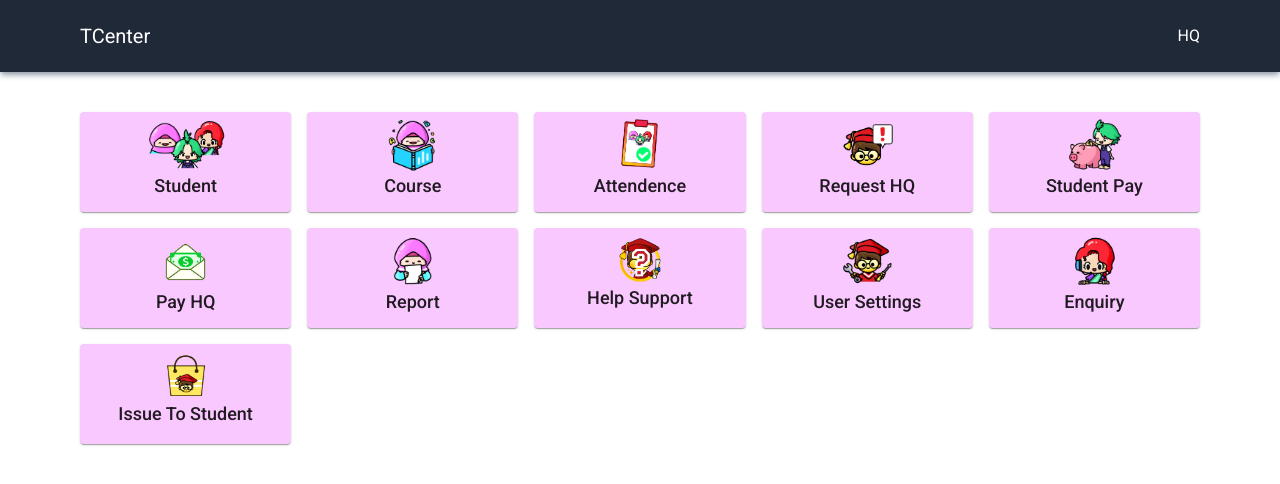
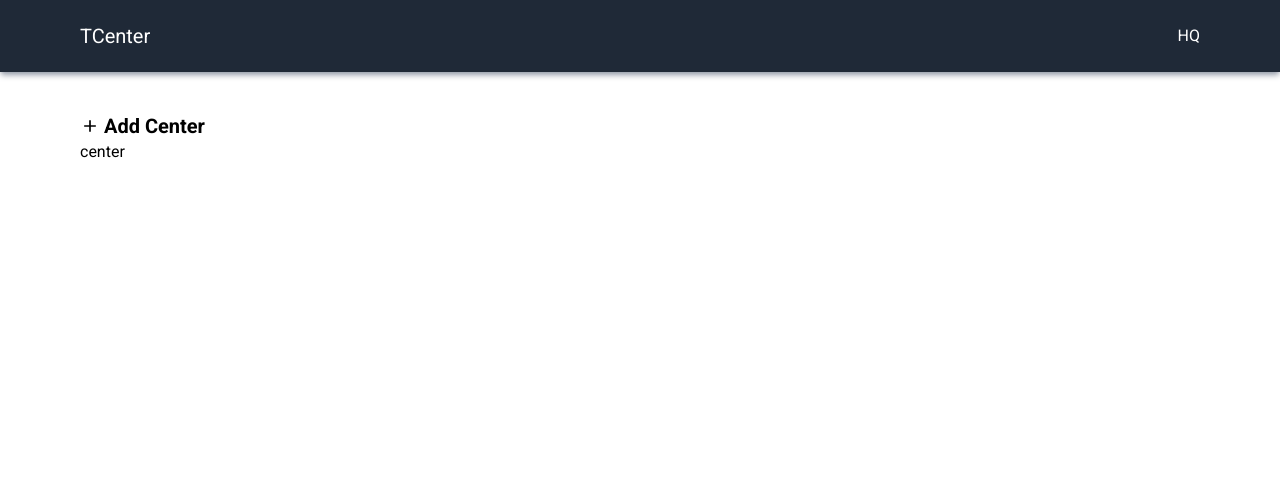
Before and after one commit to shahbazpro2/tuition_management, a React (Create React App) app: page /center in a window 1280 px wide. Shown: the top 484 px of the page. Built offline with nearby package versions, Linux system fonts and the light colour scheme.

Commit message:
Remove unnessary content

```diff
--- a/src/components/pages/center/Center.js
+++ b/src/components/pages/center/Center.js
@@ -1,22 +1,13 @@
 import React from 'react'
-import CenterCard from './CenterCard'
-import { url_attendence, url_student } from '../../functions/pageUrls';
+import AddIcon from '@mui/icons-material/Add';
+import Add from '../../common/Add';
 
 const Center = () => {
     return (
         <div className='mt-10'>
+            <Add title="Add Center" />
             <div className="grid grid-cols-2 md:grid-cols-5 gap-4">
-                <CenterCard title="Student" image='StudentsManagement.png' link={url_student} width={80} />
-                <CenterCard title="Course" image='Course.png' />
-                <CenterCard title="Attendence" image='Attendance.png' link={url_attendence} />
-                <CenterCard title="Request HQ" image="RequestHq.png" />
-                <CenterCard title="Student Pay" image="Payment.png" />
-                <CenterCard title="Pay HQ" image="Received.png" />
-                <CenterCard title="Report" image="Report.png" />
-                <CenterCard title="Help Support" image="HelpSupport.png" width={48} />
-                <CenterCard title="User Settings" image="Settings.png" />
-                <CenterCard title="Enquiry" image="Enquiries.png" />
-                <CenterCard title="Issue To Student" image="IssuanceToStudents.png" width={48} />
+                center
             </div>
         </div>
     )
```
